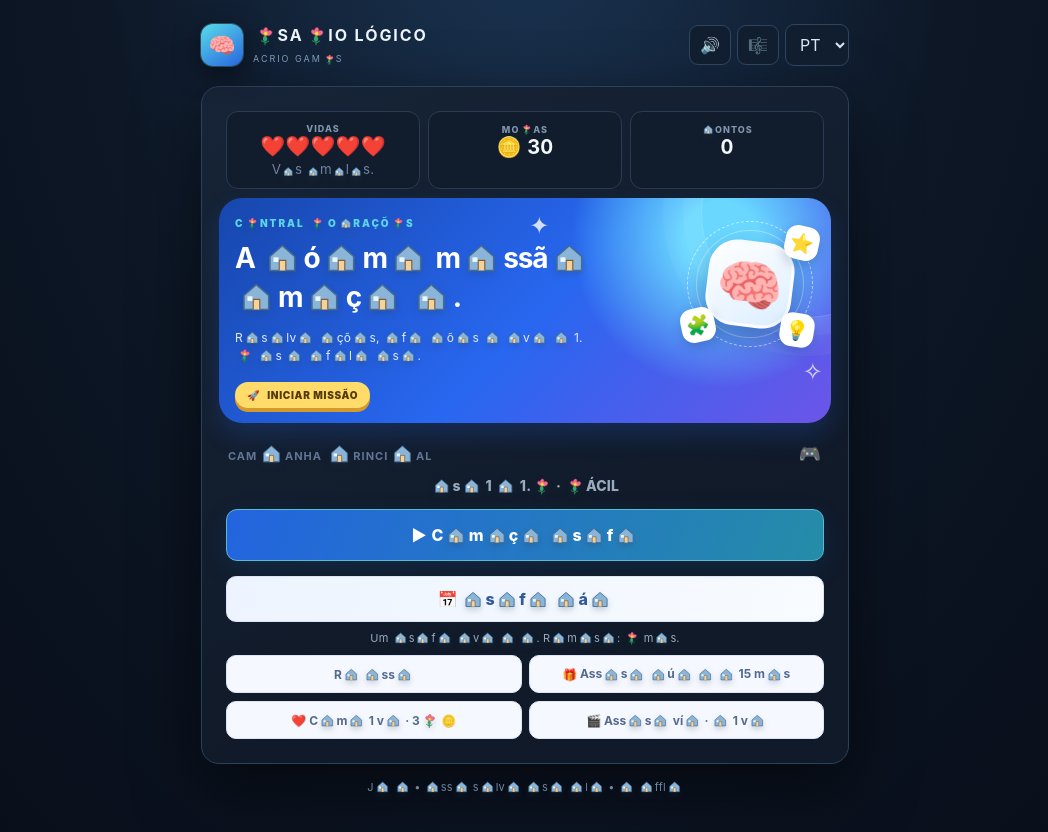
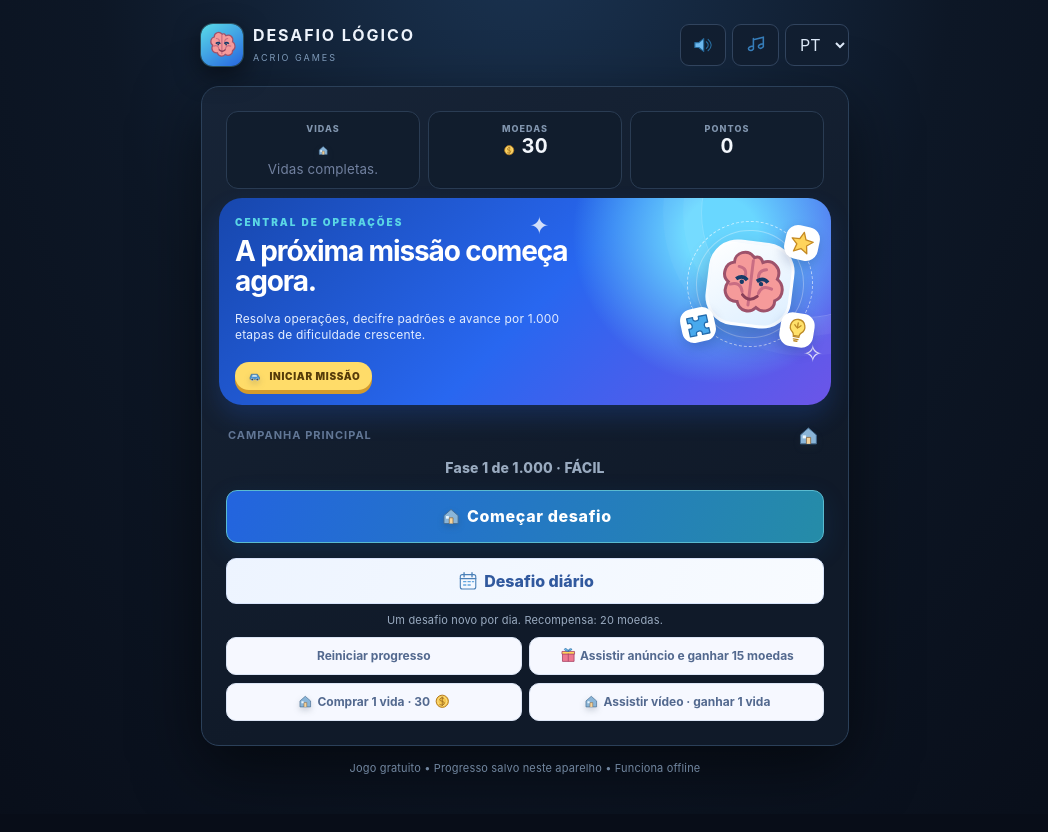
Before and after one commit to acrioinnovation-alt/acrio-zip-builder, a plain HTML site: page projetos/desafio-logico/index.html in a window 1280 px wide. Shown: the whole page, without its empty margins (115-1163 px from the left). Drawn offline with Linux system fonts and the light colour scheme.

Commit message:
Corrigir expressão Unicode da camada de ilustrações

```diff
--- a/projetos/desafio-logico/index.html
+++ b/projetos/desafio-logico/index.html
@@ -993,7 +993,7 @@ resetProgress=function(){
   "🔁":'<path d="M20 36a31 31 0 0 1 53-12l8 9M81 18v15H66M80 64a31 31 0 0 1-53 12l-8-9M19 82V67h15" fill="none" stroke="#398bc7" stroke-width="7" stroke-linecap="round" stroke-linejoin="round"/>',
   "🔐":'<rect x="18" y="42" width="64" height="46" rx="9" fill="#f4c65b" stroke="#986b2b" stroke-width="5"/><path d="M31 42V29a19 19 0 0 1 38 0v13" fill="none" stroke="#527aa0" stroke-width="8"/><circle cx="50" cy="62" r="6" fill="#805b2d"/><path d="M50 67v9" stroke="#805b2d" stroke-width="5"/>'
  };
- const re=/[\\p{Extended_Pictographic}\\uFE0F\\u200D]+/gu;
+ const re=/[\p{Extended_Pictographic}\uFE0F\u200D]+/gu;
  function makeVisual(token){
   const svg=special[token]||null;
   const holder=document.createElement("span");
@@ -1016,7 +1016,7 @@ resetProgress=function(){
   const frag=document.createDocumentFragment();let last=0,match;
   while((match=re.exec(value))){
    if(match.index>last)frag.appendChild(document.createTextNode(value.slice(last,match.index)));
-   const token=match[0].replace(/[\\uFE0F\\u200D]/g,"");
+   const token=match[0].replace(/[\uFE0F\u200D]/g,"");
    frag.appendChild(makeVisual(token));last=match.index+match[0].length;
   }
   if(last<value.length)frag.appendChild(document.createTextNode(value.slice(last)));
@@ -1025,7 +1025,7 @@ resetProgress=function(){
  function scan(root){
   const walker=document.createTreeWalker(root,NodeFilter.SHOW_TEXT,{acceptNode(n){
    const p=n.parentElement;if(!p||p.closest("script,style,textarea,input,select,option"))return NodeFilter.FILTER_REJECT;
-   return /[\\p{Extended_Pictographic}]/u.test(n.nodeValue||"")?NodeFilter.FILTER_ACCEPT:NodeFilter.FILTER_REJECT;
+   return /[\p{Extended_Pictographic}]/u.test(n.nodeValue||"")?NodeFilter.FILTER_ACCEPT:NodeFilter.FILTER_REJECT;
   }});
   const nodes=[];while(walker.nextNode())nodes.push(walker.currentNode);nodes.forEach(replaceTextNode);
  }
```
